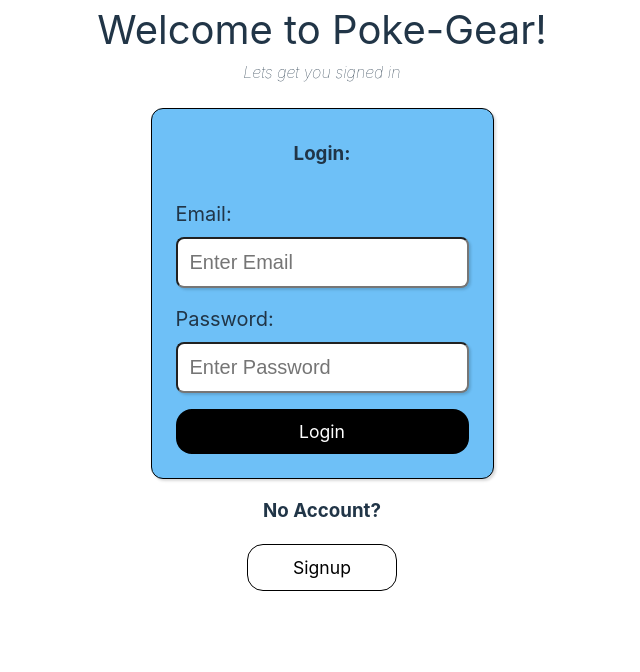
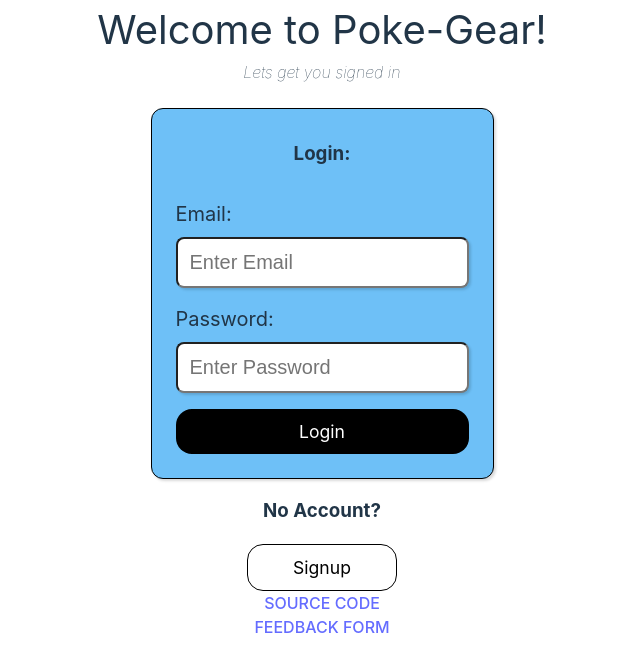
Before and after one commit to Eoljjang/poke-gear, a React (Vite) app in the folder client/: page /login in a window 1280 px wide. Shown: the top 672 px of the page, without its empty margins (318-958 px from the left). Built offline with nearby package versions, Linux system fonts and the light colour scheme.

Commit message:
added links to source code & feedback

```diff
--- a/client/src/views/Login.jsx
+++ b/client/src/views/Login.jsx
@@ -73,7 +73,11 @@ function Login() {
             <div className={styles["signup-container"]}>
                 <h3>No Account?</h3>
                 <button id={styles["navigate-signup-btn"]} onClick={btnSignupClick}>Signup</button>
+                <a target="_blank"href="https://github.com/Eoljjang/poke-gear">SOURCE CODE</a>
+                <a  target="_blank" href="https://docs.google.com/forms/d/e/1FAIpQLScFrNA2vyXdRFx8MY1VdoDZtaKC2A6DeRRzlND4tPj17URP0w/viewform?usp=sharing">FEEDBACK FORM</a>
             </div>
+
+
         </div>
     )
 }
```
